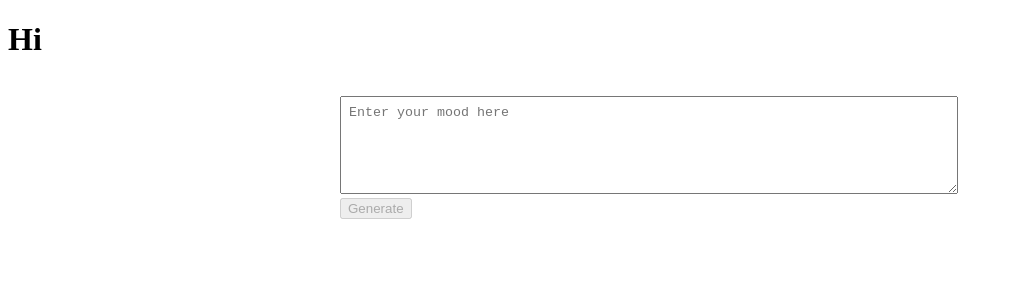
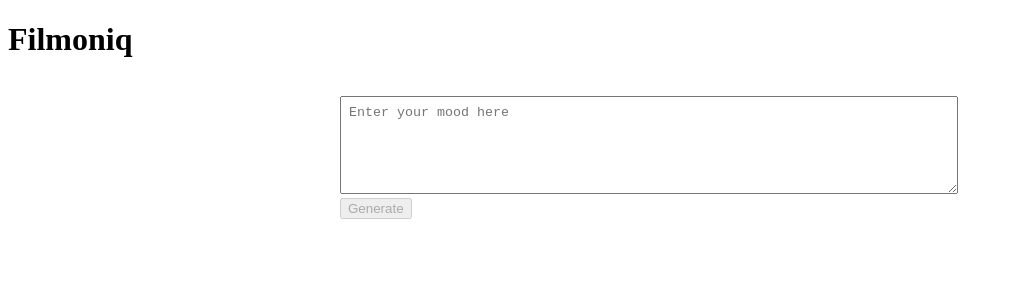
Before and after one commit to swikarramdam/filmoniq, a React (Vite) app: page / in a window 1280 px wide. Shown: the top 300 px of the page, without its empty margins (0-1013 px from the left). Built offline with nearby package versions, Linux system fonts and the light colour scheme.

Commit message:
working well

```diff
--- a/src/App.jsx
+++ b/src/App.jsx
@@ -7,7 +7,7 @@ function App() {
 
   return (
     <>
-      <h1>Hi</h1>
+      <h1>Filmoniq</h1>
       {/* <Home /> */}
       <MoodSelector />
     </>
```
